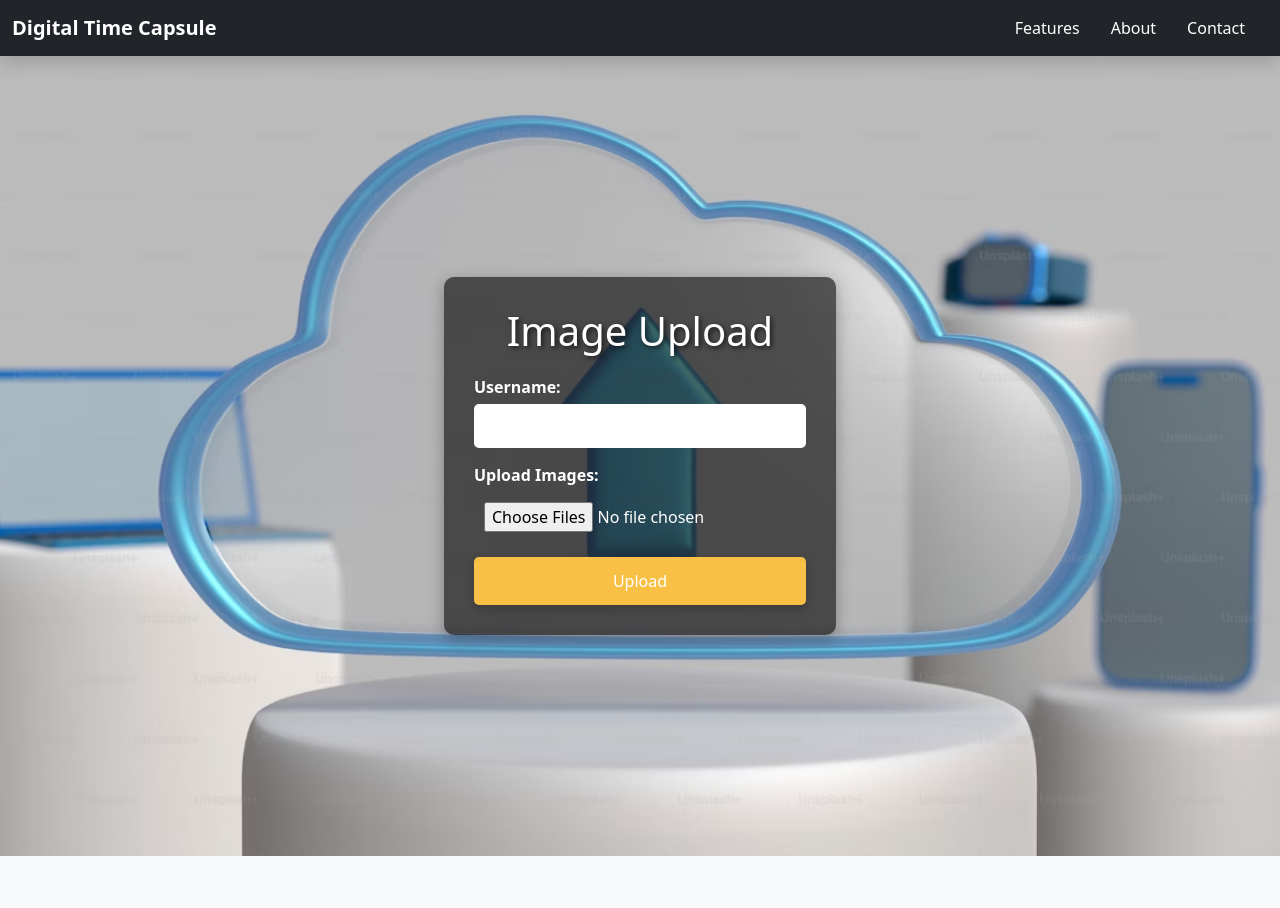
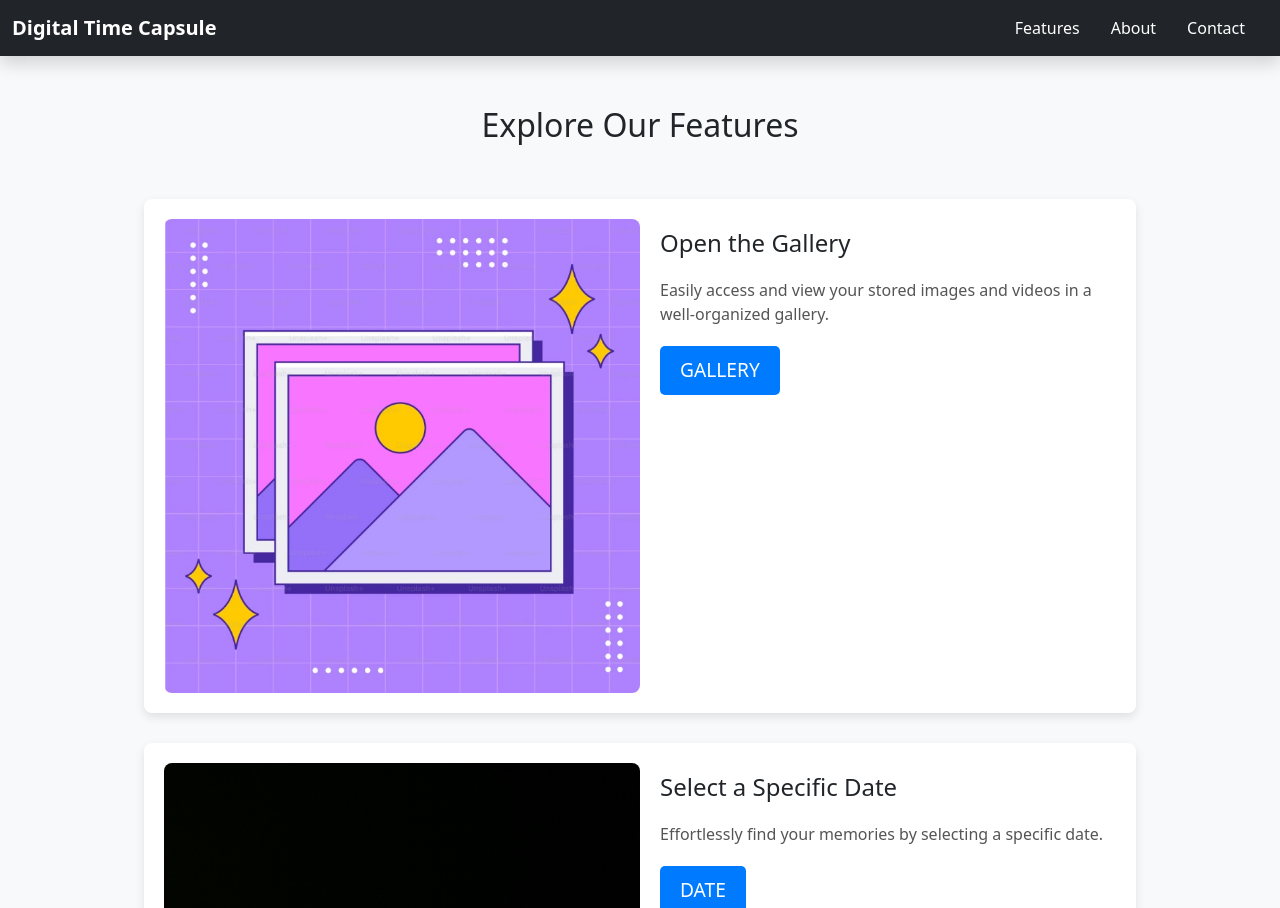
Before and after one commit to Recurse-Official/G28, a React (Vite) app in the folder frontend/: page /features in a window 1280 px wide. Shown: the top 908 px of the page. Built offline with nearby package versions, Linux system fonts and the light colour scheme.

Commit message:
GALLERY COMPLETED

```diff
--- a/frontend/package.json
+++ b/frontend/package.json
@@ -11,8 +11,10 @@
   },
   "dependencies": {
     "bootstrap": "^5.3.3",
+    "prop-types": "^15.8.1",
     "react": "^18.3.1",
-    "react-dom": "^18.3.1"
+    "react-dom": "^18.3.1",
+    "react-router-dom": "^7.0.1"
   },
   "devDependencies": {
     "@eslint/js": "^9.15.0",
--- a/frontend/src/App.css
+++ b/frontend/src/App.css
@@ -130,3 +130,15 @@
       width: 80%;
   }
 }
+/* Global Styles */
+* {
+  margin: 0;
+  padding: 0;
+  box-sizing: border-box;
+}
+
+body {
+  font-family: Arial, sans-serif;
+  background-color: #f1f1f1;
+  color: #333;
+}
--- a/frontend/src/App.jsx
+++ b/frontend/src/App.jsx
@@ -1,15 +1,26 @@
+import { BrowserRouter as Router, Route, Routes } from 'react-router-dom';
 import Navbar from './components/Navbar';
 import Hero from './components/Hero';
 import Features from './components/Features';
+import About from './components/About';
+import Gallery from './components/Gallery'; // Import Gallery component
+import { useState } from 'react';
 
 function App() {
+  const [username, setUsername] = useState('');
+
   return (
-    <div>
-      <Navbar />
-      <Hero />
-      <Features />
-      {/* Add other sections here */}
-    </div>
+    <Router>
+      <div>
+        <Navbar />
+        <Routes>
+          <Route path="/" element={<Hero setUsername={setUsername} />} />
+          <Route path="/features" element={<Features />} />
+          <Route path="/about" element={<About />} />
+          <Route path="/gallery" element={<Gallery username={username} />} /> {/* Pass username to Gallery */}
+        </Routes>
+      </div>
+    </Router>
   );
 }
 
--- a/frontend/src/components/Features.jsx
+++ b/frontend/src/components/Features.jsx
@@ -1,6 +1,6 @@
+import { Link } from 'react-router-dom'; // Import Link from react-router-dom
 import '../styles/Features.css';
 
-// Sample images (you can replace these with real image paths)
 import feature1Image from '../assets/opengallery.jpg';
 import feature2Image from '../assets/date.jpg';
 import feature3Image from '../assets/emotionalbum.jpg';
@@ -15,22 +15,19 @@ const Features = () => (
         <div className="feature-content">
           <h3>Open the Gallery</h3>
           <p className="feature-description">
-
-          Easily access and view your stored images and videos in a well-organized gallery.
-           This feature lets you quickly browse through your memories, zoom in on photos, and relive your favorite moments with just a click.
+            Easily access and view your stored images and videos in a well-organized gallery.
           </p>
-          <button className="feature-btn">GALLERY</button>
+          <Link to="/gallery">
+            <button className="feature-btn">GALLERY</button>
+          </Link>
         </div>
       </div>
       <div className="feature-block">
         <img className="feature-image" src={feature2Image} alt="Feature 2" />
         <div className="feature-content">
-          <h3> Select a Specific Date</h3>
+          <h3>Select a Specific Date</h3>
           <p className="feature-description">
-
-Effortlessly find your memories by selecting a specific date. This feature allows users to filter and view images captured on a particular day, making it easy to revisit special moments from the past.
-
-
+            Effortlessly find your memories by selecting a specific date.
           </p>
           <button className="feature-btn">DATE</button>
         </div>
@@ -40,8 +37,7 @@ Effortlessly find your memories by selecting a specific date. This feature allow
         <div className="feature-content">
           <h3>Emotion Album Display</h3>
           <p className="feature-description">
-
-          Our Emotion Album Display organizes your photos based on emotional expressions. With this feature, you can explore images categorized by different emotions, helping you relive moments full of joy, surprise, or even nostalgia, all in one place.
+            Explore images categorized by different emotions.
           </p>
           <button className="feature-btn">EmotionGallery</button>
         </div>
@@ -49,10 +45,9 @@ Effortlessly find your memories by selecting a specific date. This feature allow
       <div className="feature-block">
         <img className="feature-image" src={feature4Image} alt="Feature 4" />
         <div className="feature-content">
-          <h3> 360-Degree View of Photos</h3>
+          <h3>360-Degree View of Photos</h3>
           <p className="feature-description">
-
-          Experience your photos like never before with our 360-degree view feature. Rotate, zoom in, and explore every angle of your images, giving you a more immersive and detailed perspective of your favorite memories.
+            Experience your photos with a 360-degree view.
           </p>
           <button className="feature-btn">360</button>
         </div>
--- /dev/null
+++ b/frontend/src/components/Gallery.jsx
@@ -0,0 +1,57 @@
+import React, { useState, useEffect } from 'react';
+import PropTypes from 'prop-types'; // Import PropTypes
+
+const Gallery = ({ username }) => {
+    const [images, setImages] = useState([]);
+    const [loading, setLoading] = useState(true);
+    const [error, setError] = useState(null);
+
+    // Fetch images from the API endpoint
+    useEffect(() => {
+        const fetchImages = async () => {
+            try {
+                const response = await fetch(`http://localhost:5000/gallery/${username}`);
+                if (!response.ok) {
+                    throw new Error('Failed to fetch images');
+                }
+                const data = await response.json();
+                setImages(data.images); // Access the 'images' array inside the data object
+                setLoading(false);
+            } catch (err) {
+                setError(err.message); // Handle any errors
+                setLoading(false);
+            }
+        };
+
+        if (username) {
+            fetchImages();
+        }
+    }, [username]);  // Add `username` as a dependency to trigger fetch when it changes
+
+    if (loading) {
+        return <p>Loading images...</p>;
+    }
+
+    if (error) {
+        return <p>Error: {error}</p>;
+    }
+
+    return (
+        <div className="gallery">
+            <h2>Gallery</h2>
+            <div className="gallery">
+                {images.map((image, index) => (
+                    <div key={index} className="gallery-item">
+                        <img src={image.url} alt={`Gallery ${index}`} className="gallery-image" />
+                    </div>
+                ))}
+            </div>
+        </div>
+    );
+};
+
+Gallery.propTypes = {
+    username: PropTypes.string.isRequired, // Ensure username is a required string
+};
+
+export default Gallery;
--- a/frontend/src/components/Hero.jsx
+++ b/frontend/src/components/Hero.jsx
@@ -1,10 +1,8 @@
-/* eslint-disable no-undef */
-import { useState, useEffect } from 'react';
+import React, { useState } from 'react';
 import '../styles/Hero.css';
-import backgroundImage from '../assets/Screenshot 2024-12-01 003719.png';
 
-const Hero = () => {
-    const [username, setUsername] = useState('');
+const Hero = ({ setUsername }) => {
+    const [username, setLocalUsername] = useState('');
     const [files, setFiles] = useState(null);
     const [successMessage, setSuccessMessage] = useState('');
 
@@ -13,13 +11,13 @@ const Hero = () => {
     };
 
     const handleSubmit = async (event) => {
+        setUsername(username);
         event.preventDefault();
         const formData = new FormData();
         formData.append('username', username);
 
         if (files) {
             Array.from(files).forEach((file) => {
-                // Add file and its last modified date to the FormData
                 formData.append('images', file);
                 formData.append(
                     `lastModified_${file.name}`,
@@ -47,20 +45,8 @@ const Hero = () => {
         }
     };
 
-    useEffect(() => {
-        if (successMessage) {
-            const timer = setTimeout(() => setSuccessMessage(''), 5000);
-            return () => clearTimeout(timer); // Clear timer on cleanup
-        }
-    }, [successMessage]);
-
     return (
-        <div
-            className="hero"
-            style={{
-                backgroundImage: `url(${backgroundImage})`,
-            }}
-        >
+        <div className="hero">
             <div className="hero-content">
                 <h1>Image Upload</h1>
                 <form onSubmit={handleSubmit} className="upload-form">
@@ -70,7 +56,7 @@ const Hero = () => {
                             type="text"
                             required
                             value={username}
-                            onChange={(e) => setUsername(e.target.value)}
+                            onChange={(e) => setLocalUsername(e.target.value)}
                         />
                     </label>
                     <label>
--- a/frontend/src/components/Navbar.jsx
+++ b/frontend/src/components/Navbar.jsx
@@ -1,3 +1,4 @@
+import { Link } from 'react-router-dom';
 import '../styles/Navbar.css';
 
 const Navbar = () => (
@@ -9,9 +10,15 @@ const Navbar = () => (
       </button>
       <div className="collapse navbar-collapse" id="navbarNav">
         <ul className="navbar-nav ms-auto">
-          <li className="nav-item"><a className="nav-link" href="#features">Features</a></li>
-          <li className="nav-item"><a className="nav-link" href="#about">About</a></li>
-          <li className="nav-item"><a className="nav-link" href="#contact">Contact</a></li>
+          <li className="nav-item">
+            <Link className="nav-link" to="/features">Features</Link>
+          </li>
+          <li className="nav-item">
+            <Link className="nav-link" to="/about">About</Link>
+          </li>
+          <li className="nav-item">
+            <Link className="nav-link" to="#contact">Contact</Link>
+          </li>
         </ul>
       </div>
     </div>
```
Also changed, not shown: 1 other file (tests, documents, lock files or other folders).
